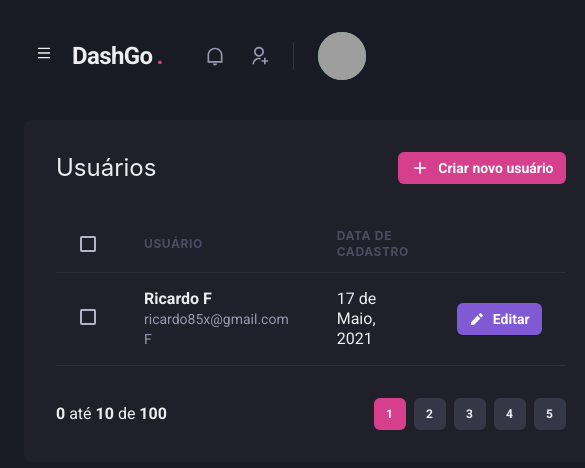
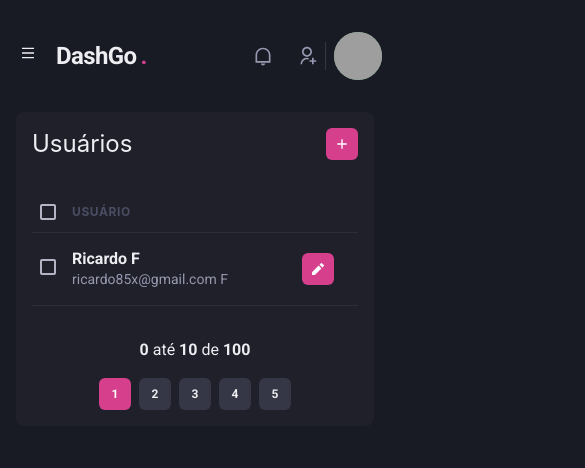
Before and after one commit to ricardo85x/04-dashgo, a Next.js app: page /users in a window 390 px wide. Shown: the top 468 px of the page, 585 px wide, since content can reach past the window. Built offline with nearby package versions, Linux system fonts and the light colour scheme; grey boxes are pictures that could not be loaded.

Commit message:
make userList responsive

```diff
--- a/src/components/Header/NotificationNav.tsx
+++ b/src/components/Header/NotificationNav.tsx
@@ -8,8 +8,8 @@ export function NotificationNav() {
     return (
         <HStack
             spacing={["6","8"]}
-            mx={["6","8"]}
-            pr={["6","8"]}
+            mx={["2","6","8"]}
+            pr={["2","6","8"]}
             py="1"
             color="gray.300"
             borderRightWidth={1}
--- a/src/components/Header/index.tsx
+++ b/src/components/Header/index.tsx
@@ -28,7 +28,7 @@ export function Header() {
             mx="auto"
             mt="4"
             align="center"
-            px="6"
+            px={["2", "4", "6"]}
         >
             { !isWideVersion && (
                 <IconButton
--- a/src/components/Pagination/index.tsx
+++ b/src/components/Pagination/index.tsx
@@ -3,7 +3,7 @@ import { PaginationItem } from "./PaginationItem";
 
 export function Pagination() {
     return (
-        <Stack direction="row" mt="8" justify="space-between" align="center" spacing="6">
+        <Stack direction={["column","row"]} mt="8" justify="space-between" align="center" spacing={["4","4","6"]} >
             <Box>
                 <strong>0</strong> até <strong>10</strong> de <strong>100</strong>
             </Box>
--- a/src/pages/users/index.tsx
+++ b/src/pages/users/index.tsx
@@ -1,5 +1,5 @@
 import { Box, Heading, Text } from "@chakra-ui/layout";
-import { Button, Checkbox, Flex, Icon, Table, Tbody, Td, Th, Thead, Tr } from "@chakra-ui/react";
+import { Button, IconButton, Checkbox, Flex, Icon, Table, Tbody, Td, Th, Thead, Tr, useBreakpointValue } from "@chakra-ui/react";
 import React from "react";
 import { RiAddLine, RiPencilFill } from "react-icons/ri";
 import { Header } from "../../components/Header";
@@ -7,64 +7,104 @@ import { Pagination } from "../../components/Pagination";
 import { Sidebar } from "../../components/Sidebar";
 
 export default function UserList() {
+
+    const isWideVersion = useBreakpointValue({
+        base: false,
+        lg: true,
+    })
+
     return (
         <Box>
             <Header />
 
-            <Flex w="100%" my="6" maxWidth={1480} mx="auto" px="6" >
+            <Flex w="100%" my={["4", "4", "6"]} maxWidth={1480} mx="auto" px={["4", "4", "6"]}  >
                 <Sidebar />
 
-                <Box flex="1" bg="gray.800" borderRadius={8} p="8" >
+                <Box flex="1" bg="gray.800" borderRadius={8} p={["4", "4", "6"]}  >
                     <Flex mb="8" justify="space-between"
                         align="center"
                     >
                         <Heading size="lg" fontWeight="normal">Usuários</Heading>
 
+
+                        {isWideVersion ? (
+
                             <Button
+
                                 as="a"
                                 href="/users/create"
                                 size="sm"
                                 fontSize="sm"
                                 colorScheme="pink"
+
                                 leftIcon={<Icon as={RiAddLine} fontSize="20" />}
-                        >
-                            Criar novo usuário
-                        </Button>
+
+
+                            >Criar novo usuário</Button>
+
+                        ) : (
+                            <IconButton
+                                aria-label="Criar novo usuário"
+                                icon={<RiAddLine />}
+                                fontSize="16"
+                                size="sm"
+                                colorScheme="pink"
+                                href="/users/create"
+                            />
+                        )}
+
+
                     </Flex>
 
                     <Table colorScheme="whiteAlpha" >
                         <Thead>
                             <Tr>
-                                <Th px="6" color="gray.300" width="8">
+                                <Th px={["2", "4", "6"]} color="gray.300" width="8">
                                     <Checkbox colorScheme="pink" />
                                 </Th>
-                                <Th>Usuário</Th>
-                                <Th>Data de cadastro</Th>
+                                <Th px={["2", "4", "6"]} >Usuário</Th>
+                                {isWideVersion && <Th>Data de cadastro</Th>}
                                 <Th width="8"></Th>
                             </Tr>
                         </Thead>
                         <Tbody>
                             <Tr>
-                                <Td px="6">
+                                <Td px={["2", "4", "6"]} >
                                     <Checkbox colorScheme="pink" />
                                 </Td>
-                                <Td>
+                                <Td  px={["2", "4", "6"]} >
                                     <Box>
                                         <Text fontWeight="bold">Ricardo F</Text>
                                         <Text fontSize="sm" color="gray.300">ricardo85x@gmail.com F</Text>
                                     </Box>
                                 </Td>
-                                <Td>17 de Maio, 2021</Td>
+                                {isWideVersion && <Td>17 de Maio, 2021</Td>}
                                 <Td>
+
+                                    {isWideVersion ? (
+
                                         <Button
+
                                             as="a"
                                             size="sm"
                                             fontSize="sm"
                                             colorScheme="purple"
                                             leftIcon={<Icon as={RiPencilFill} fontSize="16" />}
-                                    >
-                                        Editar
-                                    </Button>
+                                        >Editar</Button>
+
+                                    ) : (
+                                        <IconButton
+                                            aria-label="Editar"
+                                            icon={<RiPencilFill/>}
+                                            fontSize="16"
+                                            size="sm"
+
+
+                                            colorScheme="pink"
+                                            href="/users/create"
+                                        />
+                                    )}
+
                                 </Td>
                             </Tr>
 
```
Lines whose indentation alone changed are shown as unchanged.
